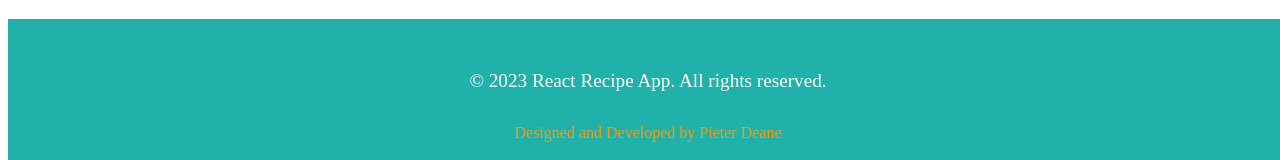
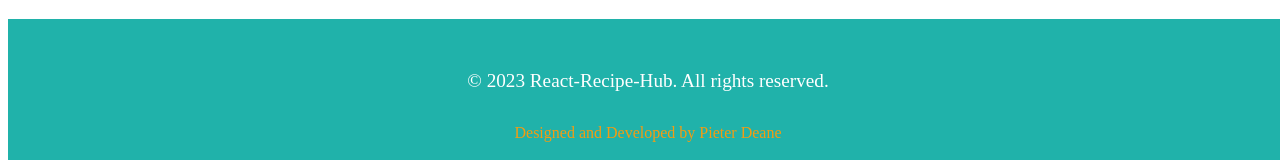
Before and after one commit to Pieter1821/My-React-Recipe-App, a React (Vite) app: page / in a window 1280 px wide. Shown: the part 610-770 px from the top of the page. Built offline with nearby package versions, Linux system fonts and the light colour scheme.

Commit message:
added some changes

```diff
--- a/src/components/Footer.jsx
+++ b/src/components/Footer.jsx
@@ -5,7 +5,7 @@
   return (
     <div className="footer-container">
       <div className="footer-content">
-        <p className="footer-text">© {new Date().getFullYear()} React Recipe App. All rights reserved.</p>
+        <p className="footer-text">© {new Date().getFullYear()} React-Recipe-Hub. All rights reserved.</p>
         <p className="footer-author">Designed and Developed by Pieter Deane</p>
       </div>
     </div>
```
Also changed, not shown: 1 other file (tests, documents, lock files or other folders).
